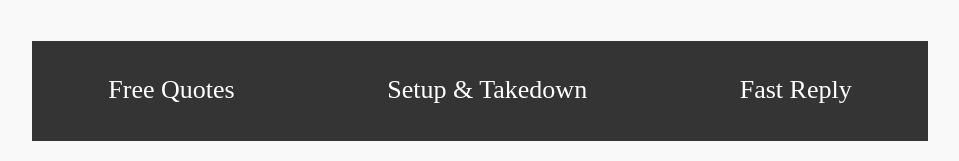
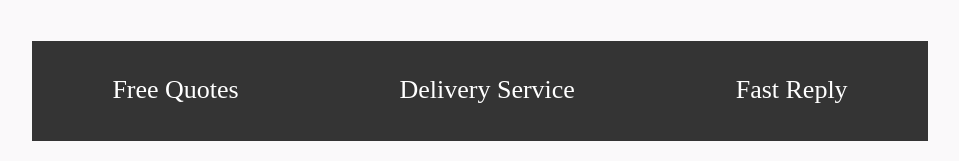
Before and after one commit to almapowell/bitterroot-party-rentals-ui, a React (Create React App) app: page /landing-page in a window 1280 px wide. Shown: the part 701-862 px from the top of the page, without its empty margins (160-1119 px from the left). Built offline with nearby package versions, Linux system fonts and the light colour scheme.

Commit message:
changed 'preview' font size

```diff
--- a/src/components/LandingPage/index.js
+++ b/src/components/LandingPage/index.js
@@ -43,7 +43,7 @@ const LandingPage = () => {
 
       <div className="banner">
         <span>Free Quotes</span>
-        <span>Setup & Takedown</span>
+        <span>Delivery Service</span>
         <span>Fast Reply</span>
       </div>
 
@@ -56,6 +56,7 @@ const LandingPage = () => {
         {itemData.map((item) => (
           <ImageListItem key={item.img}>
             <Image
+              rootClassName="masonry-image"
               src={`${item.img}?w=248&fit=crop&auto=format`}
               srcSet={`${item.img}?w=248&fit=crop&auto=format&dpr=2`}
               alt={item.title}
--- a/src/components/LandingPage/styles.css
+++ b/src/components/LandingPage/styles.css
@@ -34,6 +34,10 @@
 
 .company-name {
   font-family: "Andale Mono, monospace";
+}
+
+.masonry-image {
+  font-size: 14px;
 }
 
 /* ----- BUTTON ----- */
```
Also changed, not shown: src/components/index.js (deleted).
